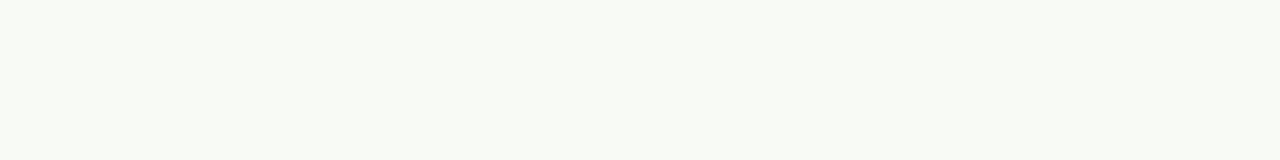
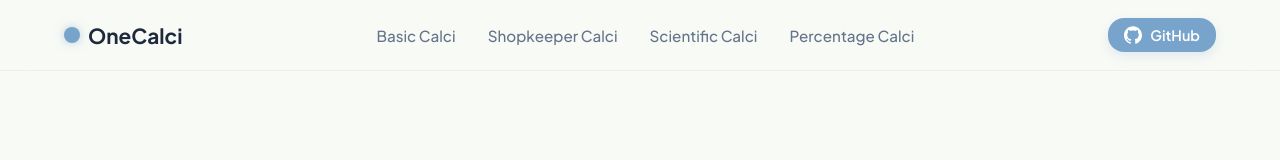
Before and after one commit to ratnsharma21/Web-Calculator, a plain HTML site: page index.html in a window 1280 px wide. Drawn offline with Linux system fonts and the light colour scheme.

Commit message:
add navbar

```diff
--- a/index.html
+++ b/index.html
@@ -7,6 +7,32 @@
     <link rel="stylesheet" href="style.css">
 </head>
 <body>
+    <!-- Sticky Navigation Bar -->
+    <header class="header">
+        <div class="container header-container">
+            <a href="#" class="logo">
+                <span class="logo-circle"></span>
+                <span class="logo-text">OneCalci</span>
+            </a>
+            <nav class="nav">
+                <ul class="nav-list">
+                    <li><a href="#basic" class="nav-link">Basic Calci</a></li>
+                    <li><a href="#shopkeeper" class="nav-link">Shopkeeper Calci</a></li>
+                    <li><a href="#scientific" class="nav-link">Scientific Calci</a></li>
+                    <li><a href="#percentage" class="nav-link">Percentage Calci</a></li>
+                </ul>
+            </nav>
+            <div class="nav-right">
+                <a href="https://github.com/ratnsharma21/Web-Calculator" target="_blank" rel="noopener noreferrer" class="github-btn">
+                    <svg class="github-icon" viewBox="0 0 24 24">
+                        <path d="M12 .297c-6.63 0-12 5.373-12 12 0 5.303 3.438 9.8 8.205 11.385.6.113.82-.258.82-.577 0-.285-.01-1.04-.015-2.04-3.338.724-4.042-1.61-4.042-1.61C4.422 18.07 3.633 17.7 3.633 17.7c-1.087-.744.084-.729.084-.729 1.205.084 1.838 1.236 1.838 1.236 1.07 1.835 2.809 1.305 3.495.998.108-.776.417-1.305.76-1.605-2.665-.3-5.466-1.332-5.466-5.93 0-1.31.465-2.38 1.235-3.22-.135-.303-.54-1.523.105-3.176 0 0 1.005-.322 3.3 1.23.96-.267 1.98-.399 3-.405 1.02.006 2.04.138 3 .405 2.28-1.552 3.285-1.23 3.285-1.23.645 1.653.24 2.873.12 3.176.765.84 1.23 1.91 1.23 3.22 0 4.61-2.805 5.625-5.475 5.92.42.36.81 1.096.81 2.22 0 1.606-.015 2.896-.015 3.286 0 .315.21.69.825.57C20.565 22.092 24 17.592 24 12.297c0-6.627-5.373-12-12-12"/>
+                    </svg>
+                    <span>GitHub</span>
+                </a>
+            </div>
+        </div>
+    </header>
+
     <!-- OneCalci App -->
     <script src="script.js"></script>
 </body>
--- a/style.css
+++ b/style.css
@@ -82,3 +82,121 @@ input {
 ::-webkit-scrollbar-thumb:hover {
     background: var(--accent-highlight);
 }
+
+/* Header & Navigation */
+.header {
+    position: sticky;
+    top: 0;
+    z-index: 100;
+    width: 100%;
+    background-color: rgba(248, 250, 245, 0.8);
+    backdrop-filter: blur(12px);
+    -webkit-backdrop-filter: blur(12px);
+    border-bottom: 1px solid rgba(149, 189, 215, 0.15);
+    transition: var(--transition-smooth);
+}
+
+.header-container {
+    display: flex;
+    justify-content: space-between;
+    align-items: center;
+    height: 70px;
+}
+
+.logo {
+    display: flex;
+    align-items: center;
+    gap: 8px;
+    font-weight: 700;
+    font-size: 1.3rem;
+    color: var(--text-primary);
+}
+
+.logo-circle {
+    width: 16px;
+    height: 16px;
+    border-radius: 50%;
+    background-color: var(--accent-highlight);
+    box-shadow: 0 0 10px rgba(120, 164, 203, 0.5);
+    transition: var(--transition-bounce);
+}
+
+.logo:hover .logo-circle {
+    transform: scale(1.3);
+    background-color: var(--accent-primary);
+}
+
+.nav {
+    display: flex;
+    align-items: center;
+}
+
+.nav-list {
+    display: flex;
+    list-style: none;
+    gap: 32px;
+}
+
+.nav-link {
+    font-size: 0.95rem;
+    font-weight: 500;
+    color: var(--text-secondary);
+    position: relative;
+    padding: 8px 0;
+    transition: var(--transition-smooth);
+}
+
+.nav-link::after {
+    content: '';
+    position: absolute;
+    bottom: 0;
+    left: 0;
+    width: 0;
+    height: 2px;
+    background-color: var(--accent-highlight);
+    transition: var(--transition-smooth);
+    border-radius: 2px;
+}
+
+.nav-link:hover {
+    color: var(--text-primary);
+}
+
+.nav-link:hover::after {
+    width: 100%;
+}
+
+.nav-right {
+    display: flex;
+    align-items: center;
+}
+
+.github-btn {
+    display: flex;
+    align-items: center;
+    gap: 8px;
+    background-color: var(--accent-highlight);
+    color: #ffffff;
+    padding: 8px 16px;
+    border-radius: var(--radius-md);
+    font-weight: 600;
+    font-size: 0.9rem;
+    transition: var(--transition-bounce);
+    box-shadow: 0 4px 12px rgba(120, 164, 203, 0.2);
+}
+
+.github-btn:hover {
+    transform: translateY(-2px);
+    box-shadow: 0 6px 16px rgba(120, 164, 203, 0.35);
+    background-color: #648fb1;
+}
+
+.github-btn:active {
+    transform: translateY(0);
+}
+
+.github-icon {
+    width: 18px;
+    height: 18px;
+    fill: currentColor;
+}
```
